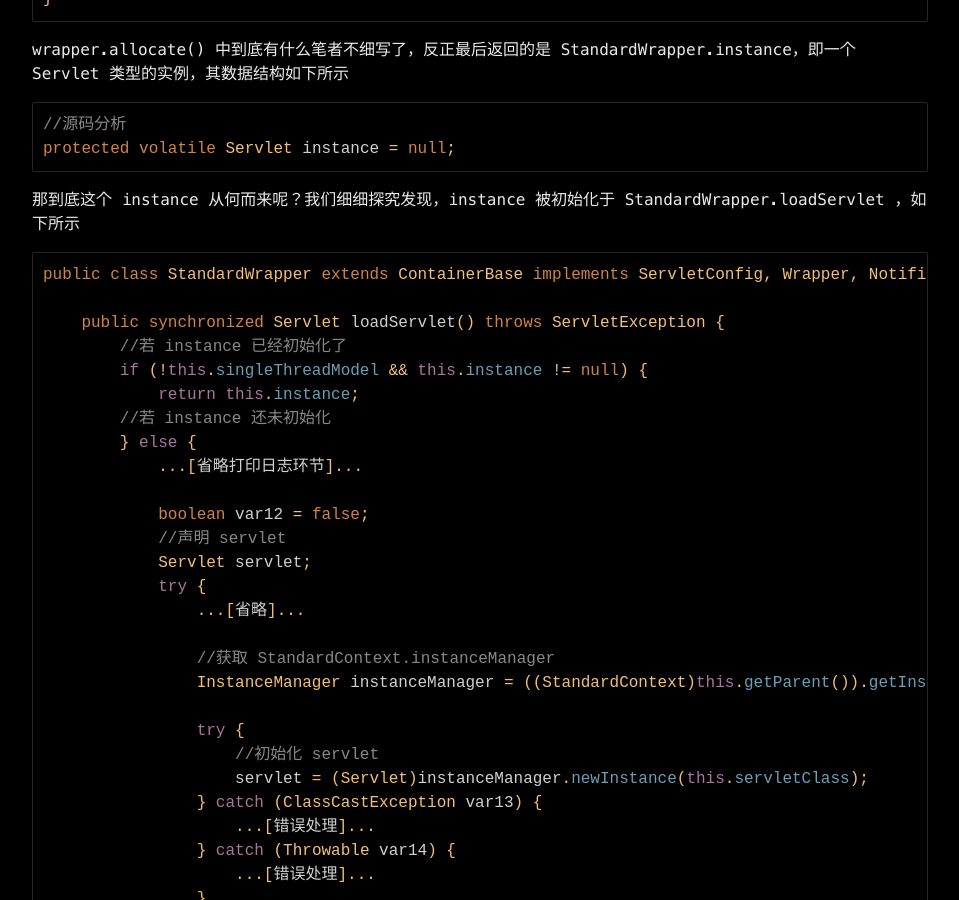
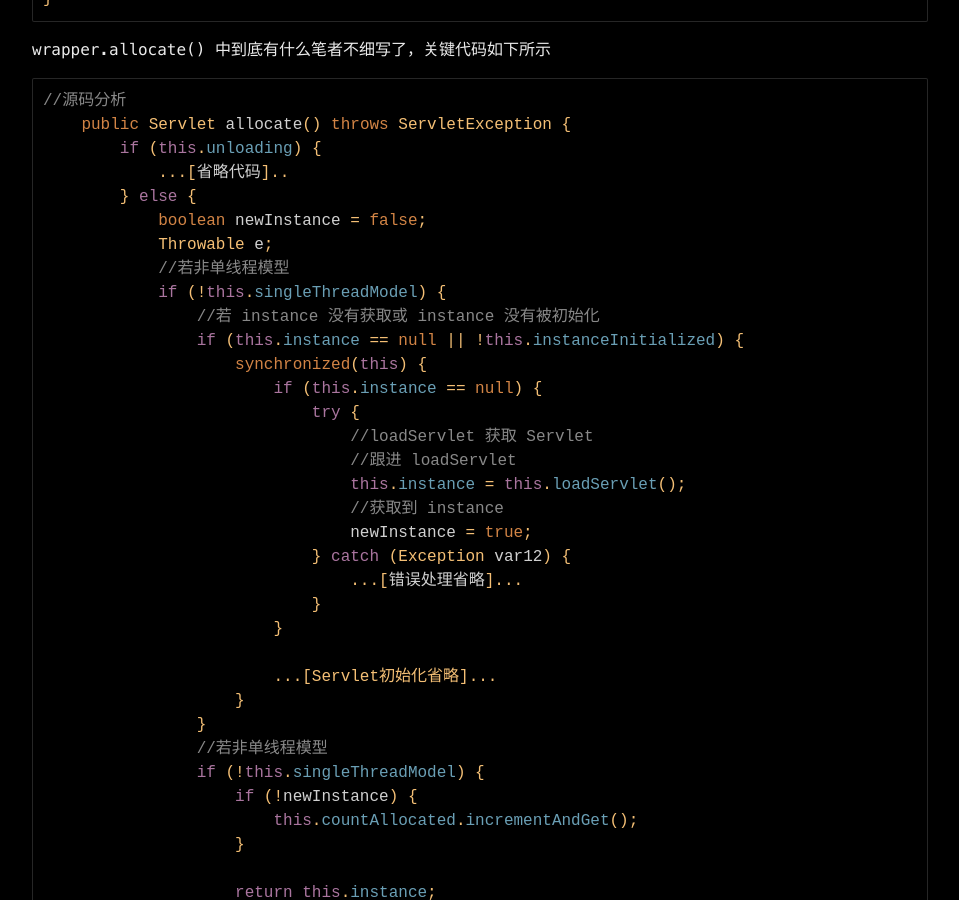
Before and after one commit to Leeyangee/leeyangee.github.io, a Jekyll site: the page built from _posts/2024-05-16-Java内存马教程目录 - 长期更新.md, in a window 1280 px wide and 900 px high, scrolled down 15139 px. Shown: the whole window, without its empty margins (160-1119 px from the left). Built offline with Jekyll 4.4.1, drawn with Linux system fonts in a browser that asks for light colours; some web fonts are replaced; some of the changed text lies outside the part shown.

Commit message:
Update 2024-05-16-Java内存马教程目录 - 长期更新.md

````diff
--- a/_posts/2024-05-16-Java内存马教程目录 - 长期更新.md
+++ b/_posts/2024-05-16-Java内存马教程目录 - 长期更新.md
@@ -609,79 +609,102 @@
 }
 ```
 
-wrapper.allocate() 中到底有什么笔者不细写了，反正最后返回的是 StandardWrapper.instance，即一个 Servlet 类型的实例，其数据结构如下所示
+wrapper.allocate() 中到底有什么笔者不细写了，关键代码如下所示
 
 ```java
 //源码分析
-protected volatile Servlet instance = null;
+    public Servlet allocate() throws ServletException {
+        if (this.unloading) {
+            ...[省略代码]..
+        } else {
+            boolean newInstance = false;
+            Throwable e;
+            //若非单线程模型
+            if (!this.singleThreadModel) {
+                //若 instance 没有获取或 instance 没有被初始化
+                if (this.instance == null || !this.instanceInitialized) {
+                    synchronized(this) {
+                        if (this.instance == null) {
+                            try {
+                                //loadServlet 获取 Servlet
+                                //跟进 loadServlet
+                                this.instance = this.loadServlet();
+                                //获取到 instance
+                                newInstance = true;
+                            } catch (Exception var12) {
+                                ...[错误处理省略]...
+                            }
+                        }
+
+                        ...[Servlet初始化省略]...
+                    }
+                }
+                //若非单线程模型
+                if (!this.singleThreadModel) {
+                    if (!newInstance) {
+                        this.countAllocated.incrementAndGet();
+                    }
+
+                    return this.instance;
+                }
+
+                if (newInstance) {
+                    synchronized(this.instancePool) {
+                        this.instancePool.push(this.instance);
+                        ++this.nInstances;
+                    }
+                }
+            }
+        }
+    }
 ```
 
-那到底这个 instance 从何而来呢？我们细细探究发现，instance 被初始化于 StandardWrapper.loadServlet ，如下所示
+我们发现，这个 wrapper.allocate() 返回的是 instance，instance才是事情的关键
+
+那到底这个 instance 从何而来呢？我们细细探究发现一行代码: this.instance = ，instance 被初始化于 Tomcat 类中类 ExistingStandardWrapper 中的方法 ExistingStandardWrapper.loadServlet ，如下所示
 
 ```java
-public class StandardWrapper extends ContainerBase implements ServletConfig, Wrapper, NotificationEmitter {
+//源码分析
+public Tomcat{
 
-    public synchronized Servlet loadServlet() throws ServletException {
-        //若 instance 已经初始化了
-        if (!this.singleThreadModel && this.instance != null) {
-            return this.instance;
-        //若 instance 还未初始化
-        } else {
-            ...[省略打印日志环节]...
+    public static class ExistingStandardWrapper extends StandardWrapper {
 
-            boolean var12 = false;
-            //声明 servlet
-            Servlet servlet;
-            try {
-                ...[省略]...
-
-                //获取 StandardContext.instanceManager
-                InstanceManager instanceManager = ((StandardContext)this.getParent()).getInstanceManager();
-
-                try {
-                    //初始化 servlet
-                    servlet = (Servlet)instanceManager.newInstance(this.servletClass);
-                } catch (ClassCastException var13) {
-                    ...[错误处理]...
-                } catch (Throwable var14) {
-                    ...[错误处理]...
+        public synchronized Servlet loadServlet() throws ServletException {
+            if (this.singleThreadModel) {
+                ...[无关代码]...
+            } else {
+                if (!this.instanceInitialized) {
+                    //这里调用了 init 方法
+                    this.existing.init(this.facade);
+                    //instance 被初始化
+                    this.instanceInitialized = true;
                 }
-
-                ...[省略代码]...
-
-                //判断是否为 ContainerServlet 实例
-                if (servlet instanceof ContainerServlet) {
-                    ((ContainerServlet)servlet).setWrapper(this);
-                }
-
-                this.classLoadTime = (int)(System.currentTimeMillis() - t1);
-                //判断是否为 SingleThreadModel 实例
-                if (servlet instanceof SingleThreadModel) {
-                    if (this.instancePool == null) {
-                        this.instancePool = new Stack();
-                    }
-
-                    this.singleThreadModel = true;
-                }
-
-                //调用 servlet.init(this.farcade)，初始化 servletConfig
-                this.initServlet(servlet);
-                this.fireContainerEvent("load", this);
-                this.loadTime = System.currentTimeMillis() - t1;
-                var12 = false;
-            } finally {
-                ...[省略日志环节]...
+                //这里 return 了 existing，跟进 existing
+                return this.existing;
             }
-
-            ...[省略日志环节]...
-
-            return servlet;
         }
     }
 }
 ```
 
-后面后续再讲
+我们这才发现，existing 才是整个流程的关键，那这个 existing 到底是哪儿来的呢？我们继续观察，发现原来 existing 是在 ExistingStandardWrapper 构造方法被初始化！如下所示！
+
+```java
+//源码分析
+public Tomcat{
+
+    public static class ExistingStandardWrapper extends StandardWrapper {
+
+        public ExistingStandardWrapper(Servlet existing) {
+            //ExistingStandardWrapper 被用户传参赋值
+            this.existing = existing;
+            ...[似乎不是那么重要的代码，如果对读者重要可自行下来研究]...
+        }
+    }
+}
+```
+
+兜兜转转最终居然又绕回来了，这也标志 Servlet 型内存马源码分析完结，根据上述路径，可以完整构造出 Payload
 
 接下来直接写Payload，加载内存马后访问`http://127.0.0.1:8003/hello`出现Hacked字样
 
````
